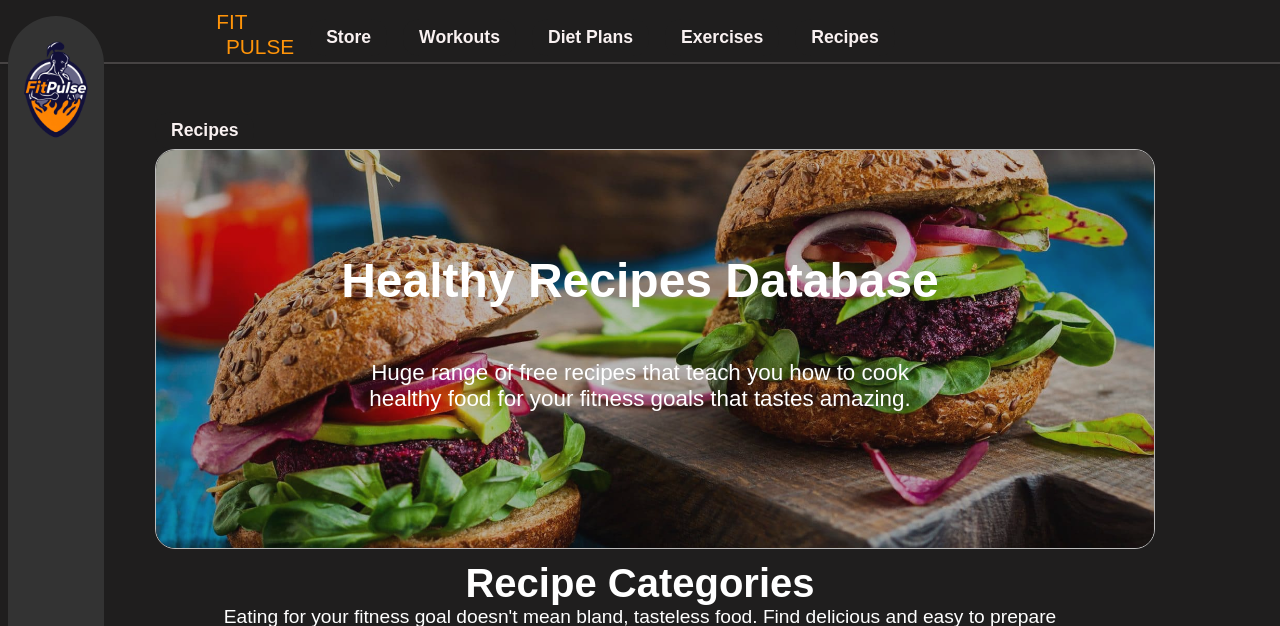
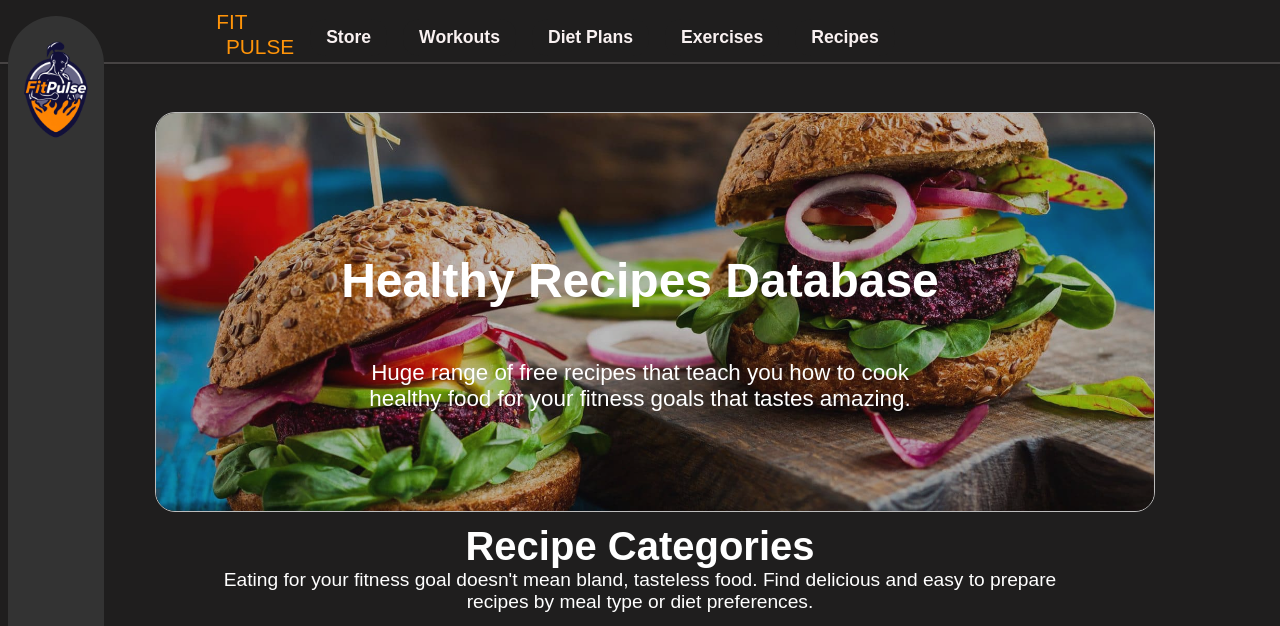
Before and after one commit to rodynaamrfathy/FitPulse, a Flask app: page /recipes in a window 1280 px wide. Shown: the top 626 px of the page. Run offline with Flask 3, Linux system fonts and the light colour scheme; data that the repository does not hold is empty; some libraries are stand-ins or nearby versions; some web fonts are replaced.

Commit message:
FINISHED

```diff
--- a/static/js/register.js
+++ b/static/js/register.js
@@ -29,4 +29,5 @@ function showPrevSection() {
     }
 }
 
+// Initialize first section
 sections[currentSection].style.display = 'block';
--- a/tempCodeRunnerFile.py
+++ /dev/null
@@ -1 +0,0 @@
-.route('/availabl
--- a/templates/recipes.html
+++ b/templates/recipes.html
@@ -24,7 +24,6 @@
     </main>
 
     <div class = "wrapper">
-        <a href="{{ url_for('recipescontroller.manage_recipes') }}"  class="nav-link">Recipes</a>
 
         <div class = "recipes-banner">
            <img src="{{ url_for('static', filename='images/recipes.jpg') }}" alt="Abs Image">
```
Also changed, not shown: static/uploads/userspp/frieren1.jpg (added), static/uploads/userspp/frieren4.jpg (added), templates/register.html (line endings or trailing spaces).
